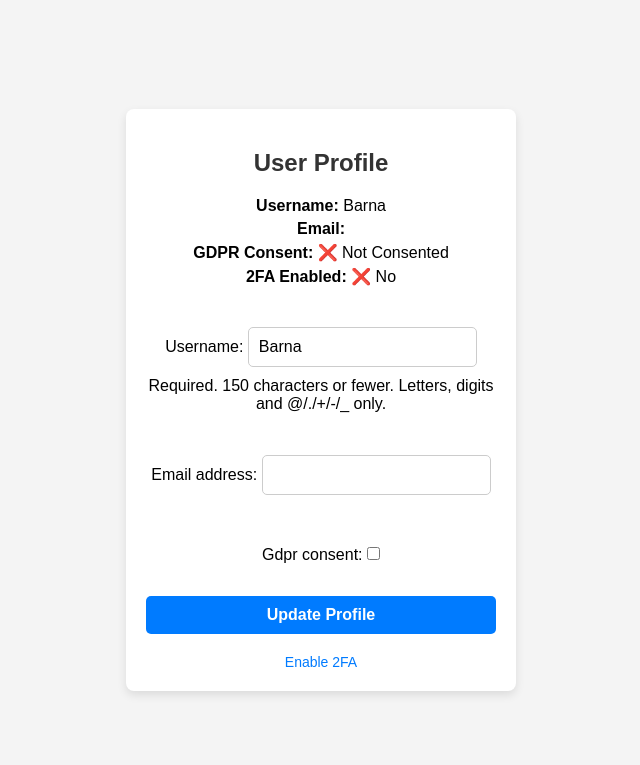
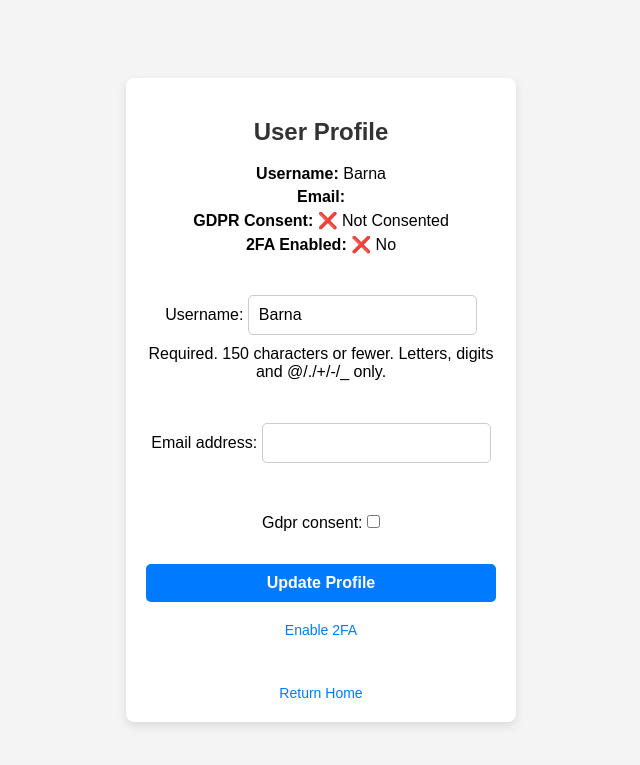
Before and after one commit to barni701/GroupSoftwareEngineering, a Django app: page /users/profile/ in a window 1280 px wide. Shown: the top 765 px of the page, without its empty margins (319-959 px from the left). Run offline with Django 5.2, Linux system fonts and the light colour scheme; a user stored in the database is signed in; data comes from the database, SQL or seed files in the repository.

Commit message:
return home from edit profile

```diff
--- a/djangoProject/users/templates/users/profile.html
+++ b/djangoProject/users/templates/users/profile.html
@@ -94,7 +94,9 @@
             <button type="submit">Update Profile</button>
         </form>
 
-        <a class="link" href="{% url 'enable_2fa' %}">Enable 2FA</a>
+        <a class="link" href="{% url 'enable_2fa' %}">Enable 2FA</a><br><br><br>
+
+        <a class="link" href="{% url 'home' %}">Return Home</a>
     </div>
 </body>
 </html>
```
